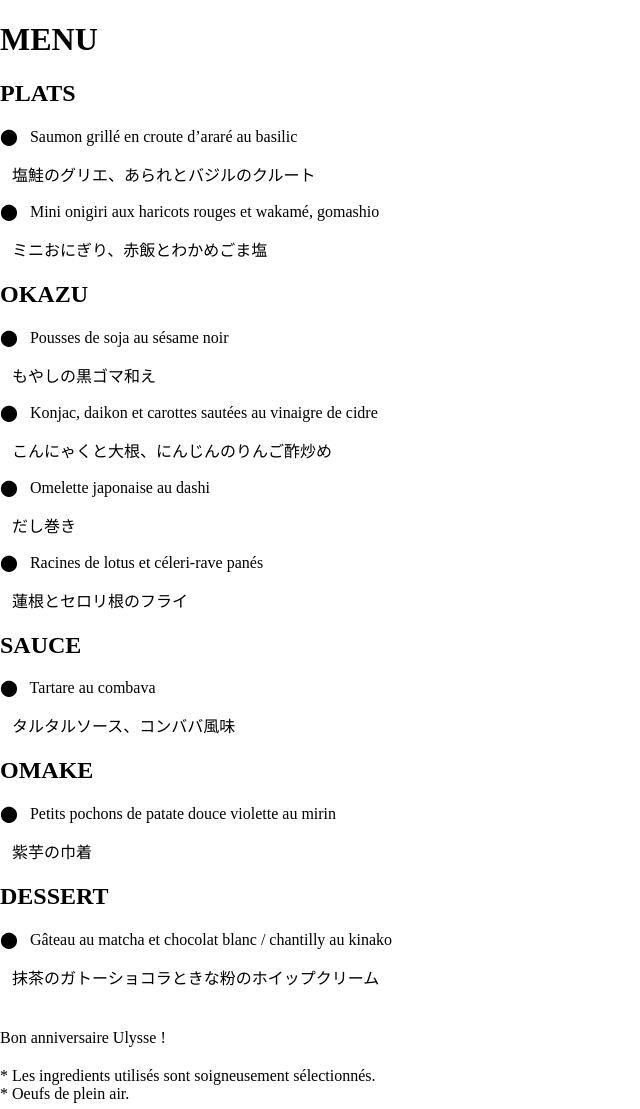
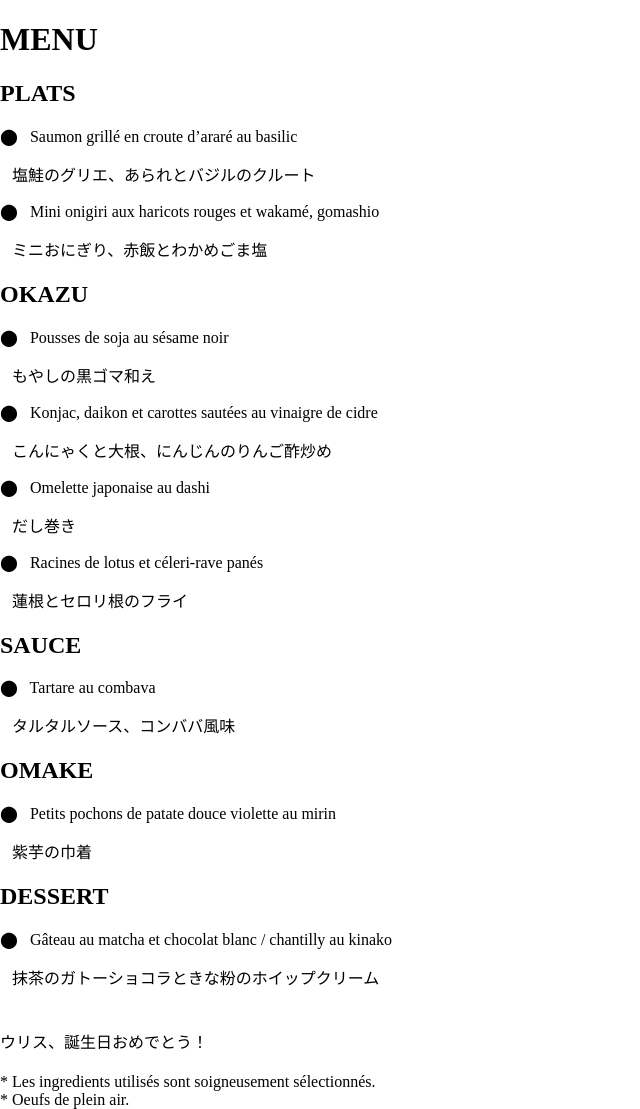
Before and after one commit to matsupin/main, a Jekyll site: the page built from menus/commande_rebecca_030125.html, in a window 1280 px wide. Shown: the whole page, without its empty margins (0-640 px from the left). Built offline with Jekyll 4.4.1, drawn with Linux system fonts in a browser that asks for light colours.

Commit message:
Update commande_rebecca_030125.html

```diff
--- a/menus/commande_rebecca_030125.html
+++ b/menus/commande_rebecca_030125.html
@@ -72,7 +72,7 @@ title: Bento Menu
     <!-- Image at the end of the menu -->
     <!-- <img src="../assets/images/massage.jpg" alt="Etsuko doing a Japanese massage" class="menu-image"> -->
 
-    <div class="comment first-comment" style="font-size: 1.0em;">Bon anniversaire Ulysse !</div>
+    <div class="comment first-comment" style="font-size: 1.0em;">ウリス、誕生日おめでとう！</div>
 
     <style> .comment {margin: 0;}.first-comment {margin-bottom: 20px; margin-top: 40px;} </style>
     <div class="comment">* Les ingredients utilisés sont soigneusement sélectionnés.</div>
```
